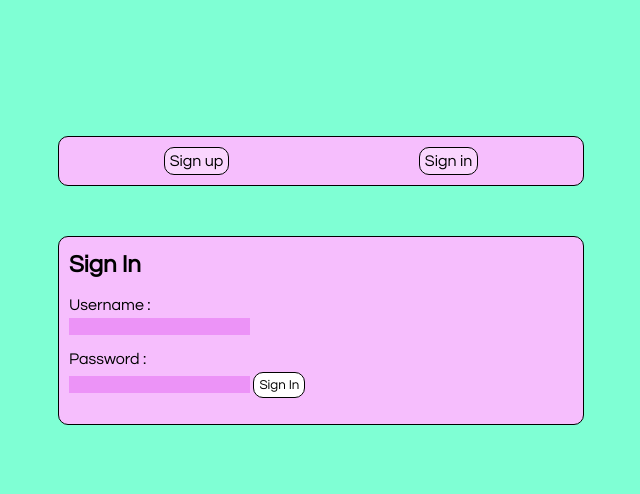
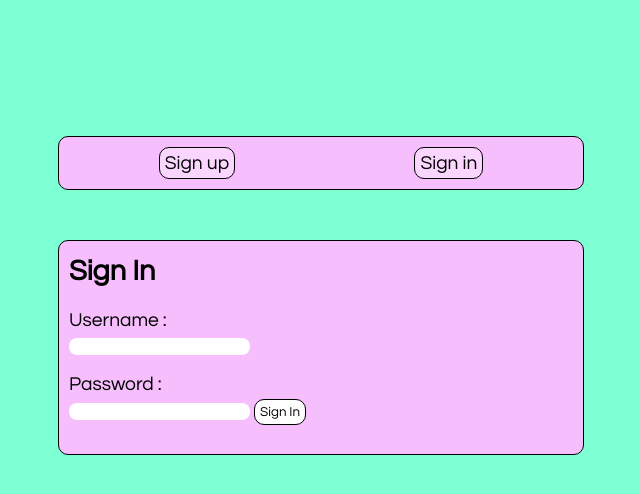
Before and after one commit to Jacob1354/journal, a website with bundled scripts: page public/html/signin.html in a window 1280 px wide. Shown: the whole page, without its empty margins (319-959 px from the left). Built offline with nearby package versions, Linux system fonts and the light colour scheme.

Commit message:
Style(sign): Finish it with a few details

```diff
--- a/public/css/sign_in_up/style.css
+++ b/public/css/sign_in_up/style.css
@@ -4,8 +4,9 @@ body {
     flex-direction: column;
     padding: 10%;
     font-family:  "Century Gothic", "Cambria", serif;
-    font-weight: lighter;
+    font-size: max(19px, 1.2em);
 }
+
 nav {
     border: solid black 1px;
     border-radius: 10px;
@@ -58,7 +59,8 @@ form p {
 
 form input {
     border: 0px;
-    background-color: rgb(236, 147, 247);
+    background-color: rgb(255, 255, 255);
+    border-radius: 8px;
 }
 
 form button {
```
